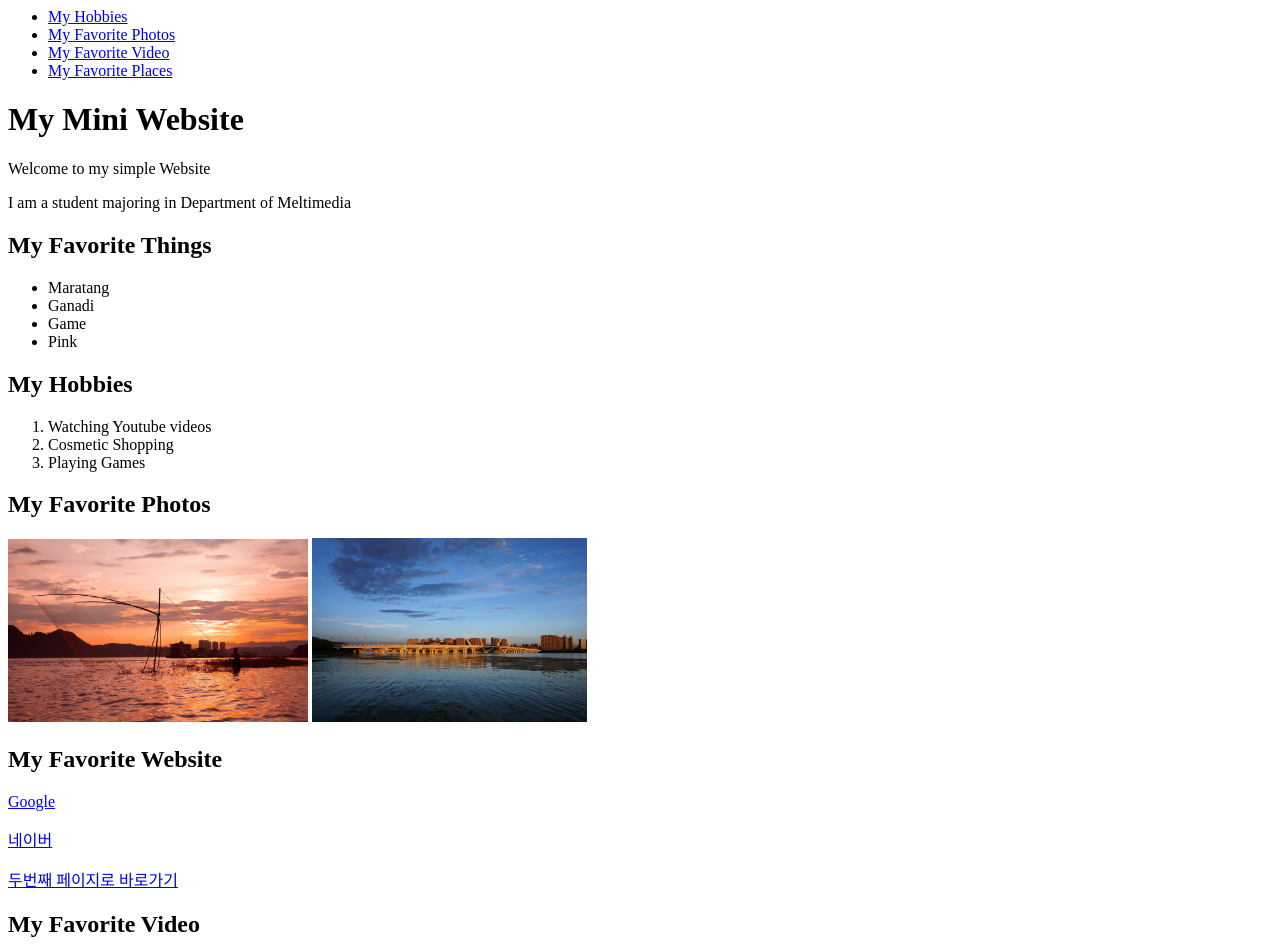
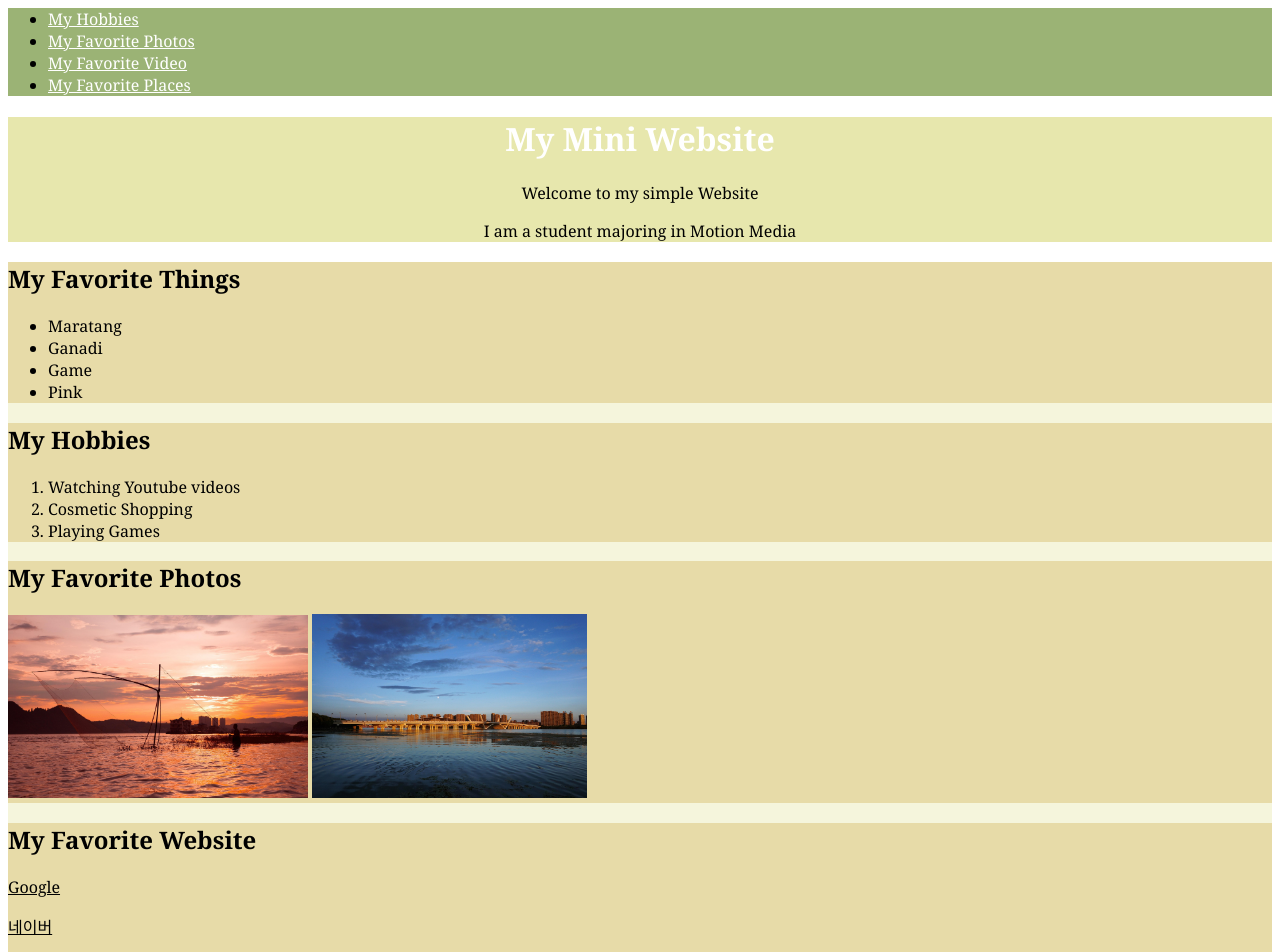
Before and after one commit to moon05201/myminiweb, a plain HTML site: page index.html in a window 1280 px wide. Shown: the top 952 px of the page. Drawn offline with Linux system fonts and the light colour scheme.

Commit message:
Add files via upload

```diff
--- a/index.html
+++ b/index.html
@@ -2,6 +2,7 @@
     <head>
         <meta charset="utf-8">
         <title>My Mini Website</title>
+        <link rel="stylesheet" href="style.css">
     </head>
     <body>
     <nav>
@@ -16,7 +17,7 @@
     <header>
         <h1>My Mini Website</h1>
         <p>Welcome to my simple Website</p>
-        <p>I am a student majoring in Department of Meltimedia</p>
+        <p>I am a student majoring in Motion Media</p>
     </header>
 
     <section>
@@ -47,9 +48,9 @@
 
         <article>
         <h2>My Favorite Website</h2>
-        <p><a href="https://www.google.com/" target="_blank">Google</a></p>
-        <p><a href="https://www.naver.com/" target="_blank">네이버</a></p>
-        <p><a href="page2.html" target="_blank">두번째 페이지로 바로가기</a></p>
+        <p><a href="https://www.google.com/" target="_blank" style="color: black;">Google</a></p>
+        <p><a href="https://www.naver.com/" target="_blank" style="color: black;">네이버</a></p>
+        <p><a href="page2.html" target="_blank" style="color: black;">두번째 페이지로 바로가기</a></p>
         </article>
 
         <article>
@@ -65,7 +66,7 @@
     </section>
 
     <footer>
-        <h2>Contact Infromation</h2>
+        <h4>Contact Infromation</h2>
         <p>Email: <a href="mailto:moon0405201@gmail.com">moon0405201@gmail.com</a></p>
         <p>Phone: <a href="tel:010-1234-5678">010-1234-5678</a></p>
         <p><a href="page2.html" target="_blank">상담문의</a></p>
--- /dev/null
+++ b/style.css
@@ -0,0 +1,33 @@
+            nav{
+                background-color: #9bb375;
+            }
+
+            header{
+                background-color: rgb(231, 231, 173);
+                text-align: center;
+            }
+
+            section{
+                background-color: beige;
+            }
+
+            footer{
+                background-color: rgb(230, 224, 197);
+                text-align: center;
+            }
+
+            article{
+                background-color: #e7dba8;
+            }
+
+            a{
+                color: white;
+            }
+
+            h1{
+                color: white;
+            }
+
+            *{
+                font-family:Cambria, Cochin, Georgia, Times, 'Times New Roman', serif
+            }
```
